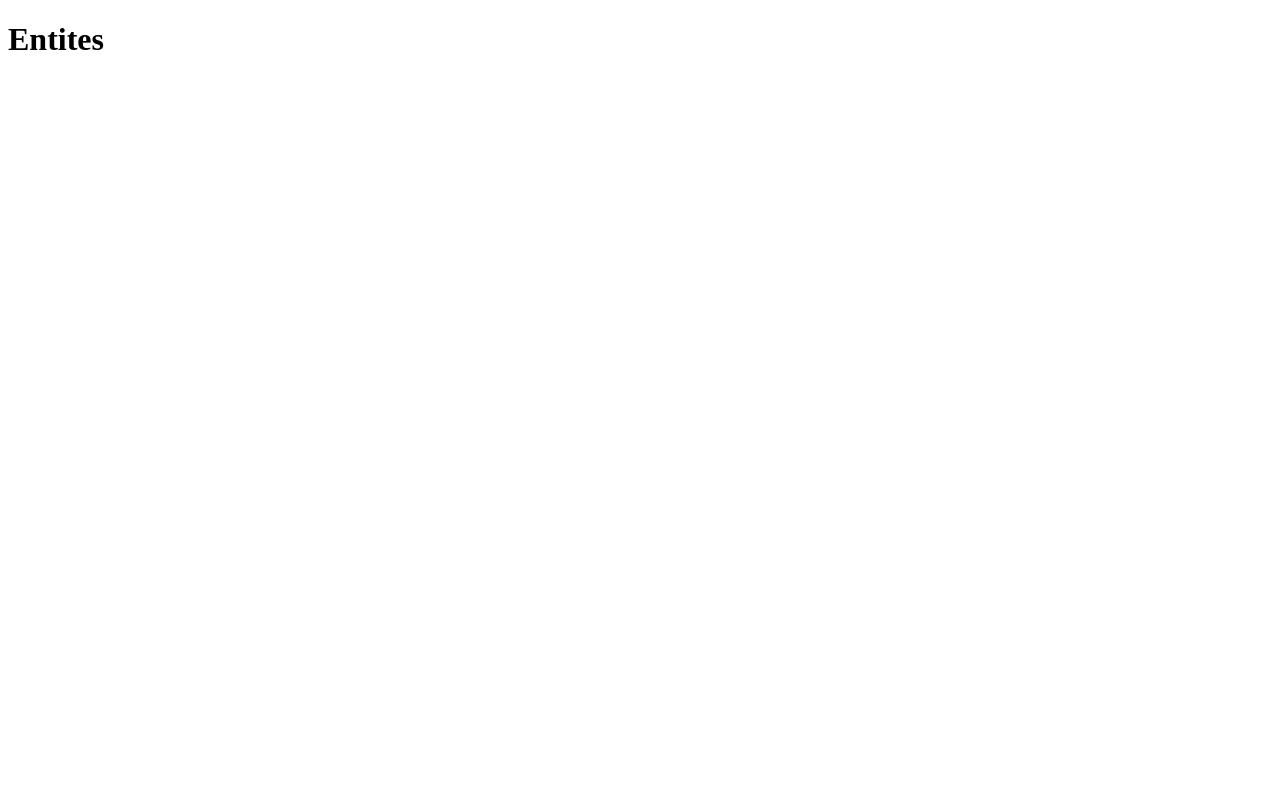
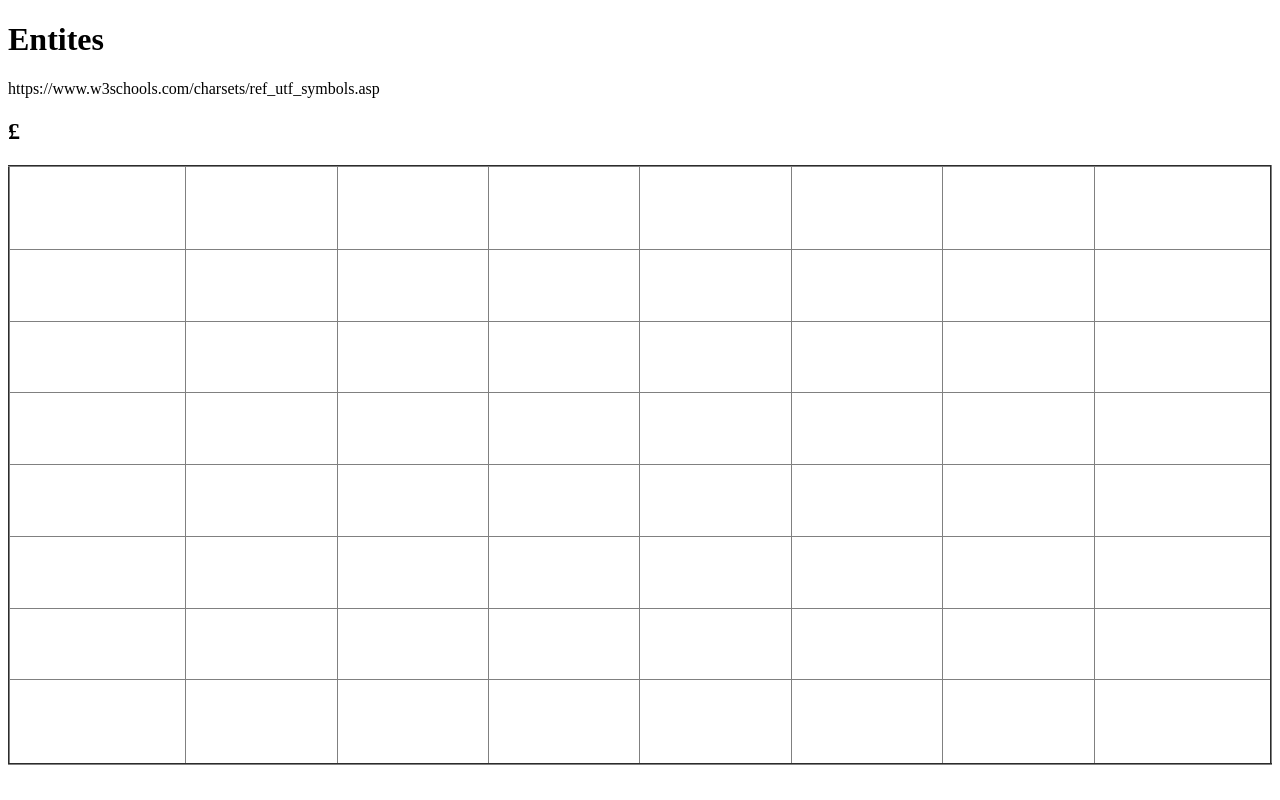
Before and after one commit to Abdimuminov-Ramazon-UZ/FullFrontendCourse, a plain HTML site: page HTML Course(1-22)/20-lesson/index.html in a window 1280 px wide. Drawn offline with Linux system fonts and the light colour scheme.

```diff
--- a/HTML Course(1-22)/20-lesson/index.html
+++ b/HTML Course(1-22)/20-lesson/index.html
@@ -9,6 +9,94 @@
     <!-- 20-lesson  -->
     <!-- Entities -->
     <h1>Entites</h1>
-    <!-- All the data are compiled  from binary.Binary is 0 and 1.Electron machines don't understand our language.We chat and order by binary language with its. -->
+    <!-- All the data are compiled  from binary.Binary is 0 and 1.Electron machines don't understand our language.We chat and order by binary language with its.
+    First charset is ASCII. When we compare number or letters,Computer compare these posession in the ASCII table.We use UTF-8 nowadays.Entitites  rserved keywords in charsets.We write such as  &0000; Symbols are mathemats.letters,emojies which we don't find its in the keyword -->
+    <p>https://www.w3schools.com/charsets/ref_utf_symbols.asp</p>
+    <h2>&pound;</h2>
+    <table
+      border="2"
+      style="border-collapse: collapse; width: 100%; height: 600px"
+    >
+      <tr>
+        <td></td>
+        <td></td>
+        <td></td>
+        <td></td>
+        <td></td>
+        <td></td>
+        <td></td>
+        <td></td>
+      </tr>
+      <tr>
+        <td></td>
+        <td></td>
+        <td></td>
+        <td></td>
+        <td></td>
+        <td></td>
+        <td></td>
+        <td></td>
+      </tr>
+      <tr>
+        <td></td>
+        <td></td>
+        <td></td>
+        <td></td>
+        <td></td>
+        <td></td>
+        <td></td>
+        <td></td>
+      </tr>
+      <tr>
+        <td></td>
+        <td></td>
+        <td></td>
+        <td></td>
+        <td></td>
+        <td></td>
+        <td></td>
+        <td></td>
+      </tr>
+      <tr>
+        <td></td>
+        <td></td>
+        <td></td>
+        <td></td>
+        <td></td>
+        <td></td>
+        <td></td>
+        <td></td>
+      </tr>
+      <tr>
+        <td></td>
+        <td></td>
+        <td></td>
+        <td></td>
+        <td></td>
+        <td></td>
+        <td></td>
+        <td></td>
+      </tr>
+      <tr>
+        <td></td>
+        <td></td>
+        <td></td>
+        <td></td>
+        <td></td>
+        <td></td>
+        <td></td>
+        <td></td>
+      </tr>
+      <tr>
+        <td></td>
+        <td></td>
+        <td></td>
+        <td></td>
+        <td></td>
+        <td></td>
+        <td></td>
+        <td></td>
+      </tr>
+    </table>
   </body>
 </html>
```
Also changed, not shown: HTML Course(1-22)/21-lesson/imdex.html (added, +46 -0 lines), HTML Course(1-22)/22-lesson/index.html (added, +30 -0 lines), HTML Course(1-22)/21-lesson/index.css (added).
